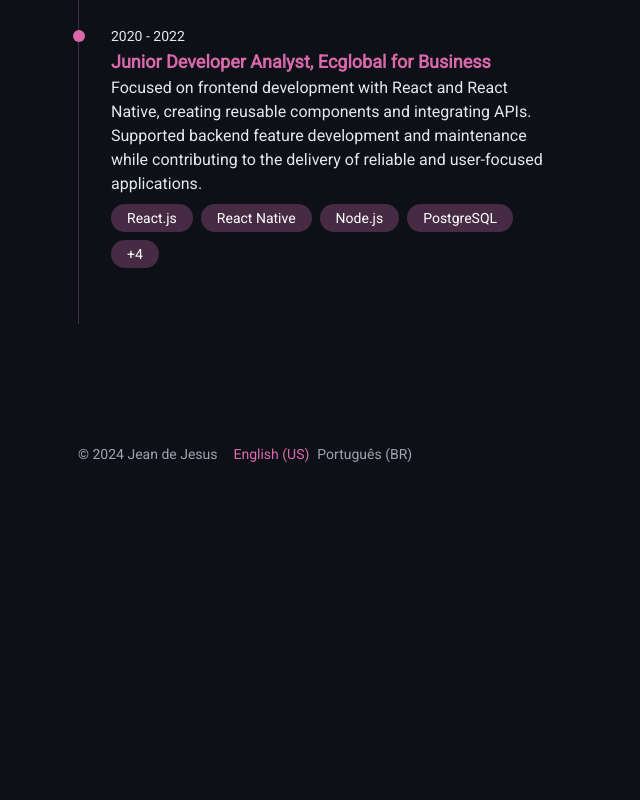
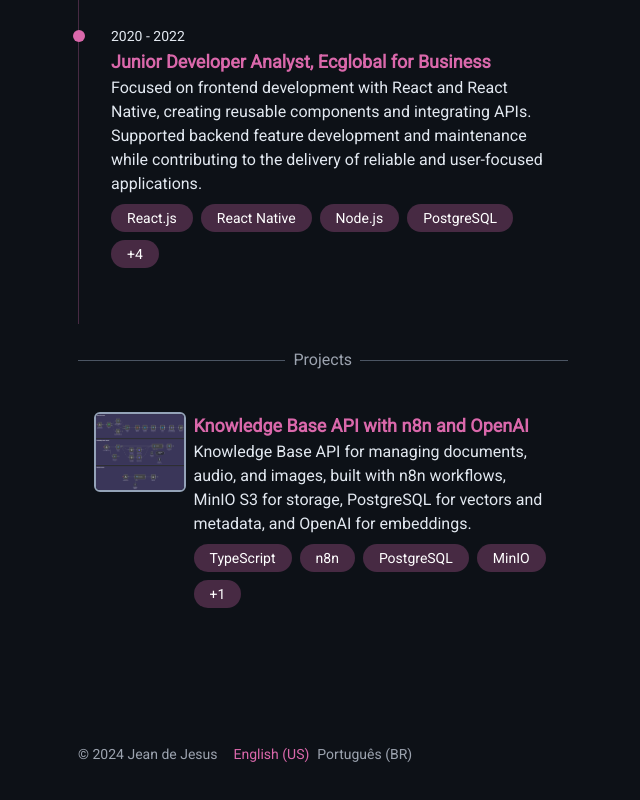
Before and after one commit to je4ngomes/portfolio, a Next.js app: page /en in a window 1280 px wide. Shown: the part 1296-2096 px from the top of the page, without its empty margins (562-1202 px from the left). Before the commit the page ends 1856 px from the top, so only its background shows below. Built offline with nearby package versions, Linux system fonts and the light colour scheme.

Commit message:
feat: implement project section with project items and chips for better project display

```diff
--- a/locales/en.json
+++ b/locales/en.json
@@ -53,8 +53,14 @@
       }
     }
   },
-  "projects": {
-    "title": "Projects"
+  "project": {
+    "title": "Projects",
+    "projects": {
+      "1": {
+        "title": "Knowledge Base API with n8n and OpenAI",
+        "description": "Knowledge Base API for managing documents, audio, and images, built with n8n workflows, MinIO S3 for storage, PostgreSQL for vectors and metadata, and OpenAI for embeddings."
+      }
+    }
   },
   "menu": {
     "about": "About",
--- a/locales/pt.json
+++ b/locales/pt.json
@@ -53,8 +53,14 @@
       }
     }
   },
-  "projects": {
-    "title": "Projetos"
+  "project": {
+    "title": "Projetos",
+    "projects": {
+      "1": {
+        "title": "API de Base de Conhecimento com n8n e OpenAI",
+        "description": "API de Base de Conhecimento para gerenciar documentos, áudios e imagens, construída usando n8n, MinIO S3 para armazenamento, PostgreSQL para vetores e metadados, e OpenAI para embeddings."
+      }
+    }
   },
   "menu": {
     "about": "Sobre",
--- a/src/app/[locale]/page.tsx
+++ b/src/app/[locale]/page.tsx
@@ -1,6 +1,6 @@
 import AboutSection from "@/components/Sections/AboutSection";
 import ExperienceSection from "@/components/Sections/Experience/ExperienceSection";
-// import ProjectSection from "@/components/Sections/ProjectSection";
+import ProjectSection from "@/components/Sections/Project/ProjectSection";
 import SkillSection from "@/components/Sections/Skill/SkillSection";
 import SectionDivider from "@/components/Layout/SectionDivider";
 import { useTranslations } from "next-intl";
@@ -19,8 +19,8 @@ export default function App() {
       <SectionDivider id="experience" title={t("experience.title")} />
       <ExperienceSection />
 
-      {/* <SectionDivider id="projects" title={t("projects.title")} />
-      <ProjectSection /> */}
+      <SectionDivider id="projects" title={t("project.title")} />
+      <ProjectSection />
       <Footer />
     </main>
   );
--- a/src/components/Header/index.tsx
+++ b/src/components/Header/index.tsx
@@ -19,10 +19,10 @@ export default function Header() {
       name: "menu.experience",
       href: "#experience",
     },
-    // {
-    //   name: "menu.projects",
-    //   href: "#projects",
-    // },
+    {
+      name: "menu.projects",
+      href: "#projects",
+    },
   ];
 
   return (
--- a/src/components/Layout/Chip.tsx
+++ b/src/components/Layout/Chip/ChipItem.tsx
@@ -1,9 +1,9 @@
-interface ChipProps {
+interface ChipItemProps {
   label: string;
   className?: string;
 }
 
-export default function Chip({ label, className = "" }: ChipProps) {
+export default function ChipItem({ label, className = "" }: ChipItemProps) {
   return (
     <div
       className={`
--- a/src/components/Layout/Timeline/TimelineChips.tsx
+++ b/src/components/Layout/Chip/Chips.tsx
@@ -1,6 +1,6 @@
 "use client";
 
-import Chip from "../Chip";
+import ChipItem from "./ChipItem";
 import { Tooltip } from "react-tooltip";
 
 interface TimelineChipsProps {
@@ -9,11 +9,7 @@ interface TimelineChipsProps {
   maxChips?: number;
 }
 
-export default function TimelineChips({
-  id,
-  tags = [],
-  maxChips,
-}: TimelineChipsProps) {
+export default function Chips({ id, tags = [], maxChips }: TimelineChipsProps) {
   const chipsToDisplay = maxChips ? tags.slice(0, maxChips) : tags;
   const moreChips = maxChips ? tags.slice(maxChips) : [];
   const tooltipId = `tooltip-more-tags-${id}`;
@@ -21,11 +17,13 @@ export default function TimelineChips({
   return (
     <div className="flex flex-wrap gap-2 mt-2">
       {chipsToDisplay &&
-        chipsToDisplay.map((tag, index) => <Chip key={index} label={tag} />)}
+        chipsToDisplay.map((tag, index) => (
+          <ChipItem key={index} label={tag} />
+        ))}
       {moreChips.length > 0 && (
         <>
           <div className="cursor-default" data-tooltip-id={tooltipId}>
-            <Chip
+            <ChipItem
               label={`+${moreChips.length}`}
               className="bg-[#352032] font-medium"
             />
--- a/src/components/Layout/Timeline/TimelineItem.tsx
+++ b/src/components/Layout/Timeline/TimelineItem.tsx
@@ -1,6 +1,6 @@
 import Link from "next/link";
 import { ITimelineItemData } from "./types/ITimelineItem";
-import TimelineChips from "./TimelineChips";
+import Chips from "../Chip/Chips";
 import { useTranslations } from "next-intl";
 
 interface TimelineItemProps {
@@ -31,7 +31,7 @@ export default function TimelineItem({ item }: TimelineItemProps) {
         <p className="text-base font-normal text-slate-200">
           {t(item.description)}
         </p>
-        <TimelineChips id={item.id} tags={item.tags} maxChips={4} />
+        <Chips id={item.id} tags={item.tags} maxChips={4} />
       </div>
     </li>
   );
--- /dev/null
+++ b/src/components/Sections/Project/ProjectItem.tsx
@@ -0,0 +1,34 @@
+import Chips from "@/components/Layout/Chip/Chips";
+import { Project } from "./types/Project";
+import Image from "next/image";
+import Link from "next/link";
+
+interface ProjectItemProps {
+  item: Project;
+}
+
+export default function ProjectItem({
+  item: { id, title, description, tags, thumbnail, link },
+}: ProjectItemProps) {
+  return (
+    <Link
+      className="flex flex-row gap-2 rounded-md hover:md:bg-gray-900 hover:md:shadow-md transition duration-150 ease-out hover:ease-in p-4"
+      href={link}
+      target="_blank"
+    >
+      <Image
+        src={thumbnail}
+        alt={title}
+        width={100}
+        height={100}
+        className="w-[20%] h-20 rounded-md border-2 border-slate-400"
+      />
+      <div className="w-[80%]">
+        <h3 className="text-lg font-semibold text-[#DA68AB]">{title}</h3>
+        <p className="text-base font-normal text-slate-200">{description}</p>
+
+        <Chips id={`project-${id}`} key="index" tags={tags} maxChips={4} />
+      </div>
+    </Link>
+  );
+}
--- /dev/null
+++ b/src/components/Sections/Project/ProjectSection.tsx
@@ -0,0 +1,26 @@
+import { useTranslations } from "next-intl";
+import ProjectItem from "./ProjectItem";
+import { Project } from "./types/Project";
+
+export default function ProjectSection() {
+  const t = useTranslations("project");
+
+  const projects: Project[] = [
+    {
+      id: "1",
+      title: t("projects.1.title"),
+      description: t("projects.1.description"),
+      thumbnail: "/assets/knowledge-base-api.png",
+      tags: ["TypeScript", "n8n", "PostgreSQL", "MinIO", "OpenAI"],
+      link: "https://github.com/je4ngomes/knowledge-base-api",
+    },
+  ];
+
+  return (
+    <section className="flex flex-col justify-start">
+      {projects.map((project) => (
+        <ProjectItem key={project.title} item={project} />
+      ))}
+    </section>
+  );
+}
--- /dev/null
+++ b/src/components/Sections/Project/types/Project.ts
@@ -0,0 +1,8 @@
+export interface Project {
+  id: string;
+  title: string;
+  description: string;
+  thumbnail: string;
+  tags: string[];
+  link: string;
+}
--- a/src/components/Sections/ProjectSection.tsx
+++ /dev/null
@@ -1,7 +0,0 @@
-export default function ProjectSection() {
-  return (
-    <section className="flex flex-col justify-start">
-      <p className="text-slate-400 text-md">Coming soon...</p>
-    </section>
-  );
-}
```
Also changed, not shown: public/assets/knowledge-base-api.png (added).
